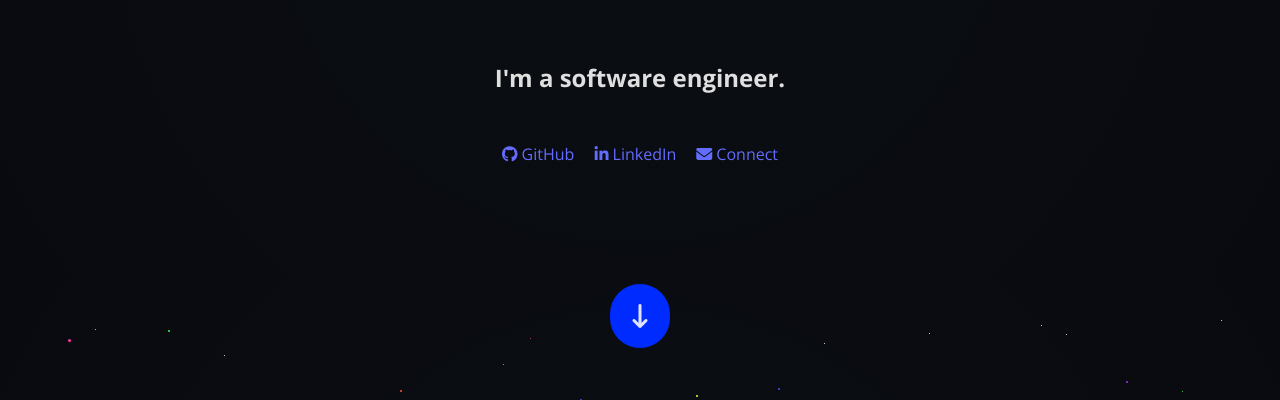
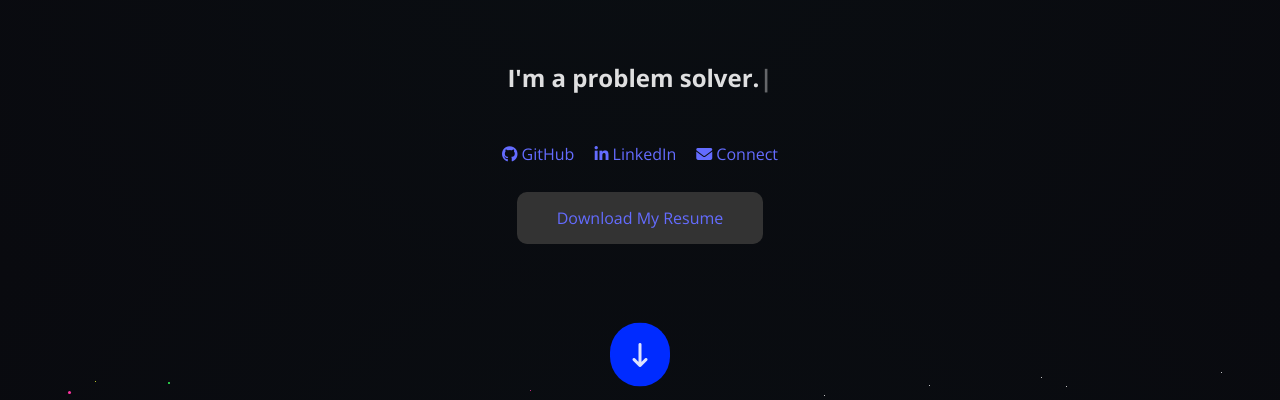
Before and after one commit to camdelay16/portfolio, a React (Vite) app: page / in a window 1280 px wide. Shown: the part 526-926 px from the top of the page. Built offline with nearby package versions, Linux system fonts and the light colour scheme.

Commit message:
Refactor dependencies and add TypedComponent

```diff
--- a/package.json
+++ b/package.json
@@ -15,7 +15,9 @@
     "react-dom": "^18.3.1",
     "react-router-dom": "^7.0.2",
     "react-scroll": "^1.9.0",
-    "scrollreveal": "^4.0.9"
+    "react-typed": "^2.0.12",
+    "scrollreveal": "^4.0.9",
+    "typed.js": "^2.1.0"
   },
   "devDependencies": {
     "@eslint/js": "^9.15.0",
--- a/src/App.css
+++ b/src/App.css
@@ -14,6 +14,23 @@ body {
   padding: 20px;
   border-radius: 30px;
   width: 20px;
+  animation: bounce 2.5s infinite;
+}
+
+@keyframes bounce {
+  0%,
+  20%,
+  50%,
+  80%,
+  100% {
+    transform: translateY(0);
+  }
+  40% {
+    transform: translateY(-30px);
+  }
+  60% {
+    transform: translateY(-15px);
+  }
 }
 
 @media (min-width: 769px) {
--- a/src/App.jsx
+++ b/src/App.jsx
@@ -61,15 +61,8 @@ function App() {
           <br />
           <div className="arrowContainer">
             <i
-              className="fa-solid fa-arrow-down-long fa-bounce"
+              className="fa-solid fa-arrow-down-long"
               style={{
-                "--fa-bounce-start-scale-x": 1,
-                "--fa-bounce-start-scale-y": 1,
-                "--fa-bounce-jump-scale-x": 1,
-                "--fa-bounce-jump-scale-y": 1,
-                "--fa-bounce-land-scale-x": 1,
-                "--fa-bounce-land-scale-y": 1,
-                "--fa-bounce-rebound": 0,
                 fontSize: "1.5rem",
                 fontWeight: "bold",
               }}
--- a/src/components/Home.jsx
+++ b/src/components/Home.jsx
@@ -1,6 +1,7 @@
 import SocialIcon from "./SocialIcon";
 import ProfilePic from "../assets/profilepic.svg";
 import React, { useState, useEffect } from "react";
+import TypedComponent from "./TypedComponent";
 
 const Home = (props) => {
   const { info } = props;
@@ -9,6 +10,13 @@ const Home = (props) => {
   React.useEffect(() => {
     setFadeIn(true);
   }, []);
+
+  const strings = [
+    "a software engineer.",
+    "a web developer.",
+    "a problem solver.",
+    "a lifelong learner.",
+  ];
 
   return (
     <div className={`homeInfoContainer ${fadeIn ? "fade-in" : ""}`}>
@@ -22,9 +30,22 @@ const Home = (props) => {
       <h1>
         Welcome! I'm <span className="name-gradient">Cameron</span>
       </h1>
-      <h2>I'm a software engineer. </h2>
+      <h2>
+        I'm <TypedComponent strings={strings} />
+      </h2>
       <div className="contactLinks">
         <SocialIcon info={info} />
+      </div>
+      <div>
+        <button className="projectButtons">
+          <a
+            href=""
+            download
+            className="btn"
+          >
+            Download My Resume
+          </a>
+        </button>
       </div>
     </div>
   );
--- a/src/components/Navbar.jsx
+++ b/src/components/Navbar.jsx
@@ -29,7 +29,7 @@ const Navbar = () => {
               to="home"
               spy={true}
               smooth={true}
-              offset={-70}
+              offset={-150}
               duration={500}
               onClick={toggleMenu}
             >
@@ -40,7 +40,7 @@ const Navbar = () => {
               to="aboutme"
               spy={true}
               smooth={true}
-              offset={-70}
+              offset={-120}
               duration={500}
               onClick={toggleMenu}
             >
@@ -51,7 +51,7 @@ const Navbar = () => {
               to="portfolio"
               spy={true}
               smooth={true}
-              offset={-70}
+              offset={-120}
               duration={500}
               onClick={toggleMenu}
             >
--- /dev/null
+++ b/src/components/TypedComponent.jsx
@@ -0,0 +1,25 @@
+import React, { useEffect, useRef } from "react";
+import Typed from "typed.js";
+
+const TypedComponent = ({ strings }) => {
+  const typedRef = useRef(null);
+
+  useEffect(() => {
+    const options = {
+      strings: strings,
+      typeSpeed: 40,
+      backSpeed: 50,
+      loop: true,
+    };
+
+    const typed = new Typed(typedRef.current, options);
+
+    return () => {
+      typed.destroy();
+    };
+  }, [strings]);
+
+  return <span ref={typedRef}></span>;
+};
+
+export default TypedComponent;
--- a/src/info/info.js
+++ b/src/info/info.js
@@ -54,12 +54,16 @@ export const info = {
       { icon: "fa-solid fa-code", label: "Express" },
       { icon: "fa-brands fa-node-js", label: "Node.js" },
       { icon: "fa-solid fa-code", label: "MongoDB" },
+      { icon: "fa-solid fa-code", label: "Font Awesome" },
+      { icon: "fa-solid fa-code", label: "Bootstrap" },
     ],
     exposedTo: [
       { icon: "fa-brands fa-python", label: "Python" },
       { icon: "fa-solid fa-code", label: "PostgreSQL" },
       { icon: "fa-solid fa-code", label: "SQL" },
       { icon: "fa-solid fa-code", label: "Heroku" },
+      { icon: "fa-solid fa-code", label: "Netlify" },
+      { icon: "fa-solid fa-code", label: "Rust" },
     ],
   },
   hobbies: [
```
Also changed, not shown: 1 other file (tests, documents, lock files or other folders).
